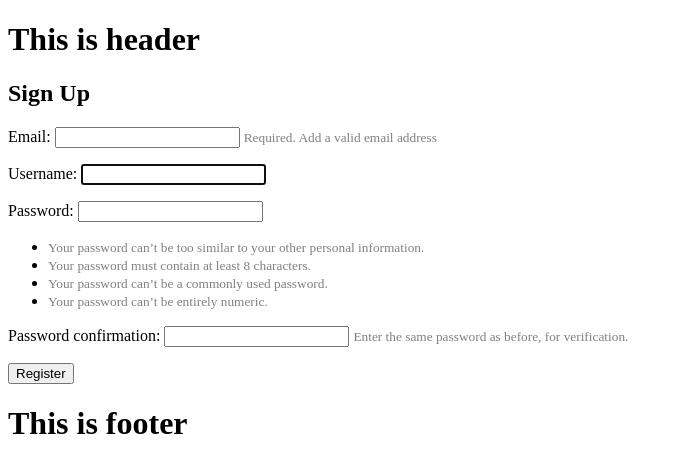
After one commit to s4dman/HarvestGames, a Django app: page /register/ in a window 1280 px wide. The commit adds this page. Shown: the top 473 px of the page, without its empty margins (0-682 px from the left). Run offline with Django 3.2, Linux system fonts and the light colour scheme.

Commit message:
done- user registration

```diff
--- a/src/mysite/urls.py
+++ b/src/mysite/urls.py
@@ -20,8 +20,13 @@ from src.personal.views import (
     details_view
 )
 
+from src.users.views import (
+    registration_view,
+)
+
 urlpatterns = [
     path('admin/', admin.site.urls),
     path('', home_view, name="home"),
-    path('details', details_view, name="details"),
+    path('details/', details_view, name="details"),
+    path('register/', registration_view, name="register"),
 ]
--- a/src/templates/base.html
+++ b/src/templates/base.html
@@ -5,10 +5,12 @@
 		<title>Harvest Games Store</title>
 	</head>
 	<body>
+		<h1>This is header</h1>
+
 		{% block content %}
 		{% endblock content %}
 	</body>
 	<footer>
-		<p>This is Footer</p>
+		<h1>This is footer</h1>
 	</footer>
 </html>
--- /dev/null
+++ b/src/users/forms.py
@@ -0,0 +1,12 @@
+from django import forms
+from django.contrib.auth.forms import UserCreationForm
+
+from users.models import Users
+
+
+class RegistrationForm(UserCreationForm):
+    email = forms.EmailField(max_length=60, help_text='Required. Add a valid email address')
+
+    class Meta:
+        model = Users
+        fields = ("email", "username", "password1", "password2")
--- /dev/null
+++ b/src/users/templates/register.html
@@ -0,0 +1,30 @@
+{% extends 'base.html' %}
+
+
+{% block content %}
+
+<h2>Sign Up</h2>
+
+<form method="post">
+    {% csrf_token %}
+    {% for field in registration_form %}
+    <p>
+        {{field.label_tag}}
+        {{field}}
+
+        {% if field.help_text %}
+        <small style="color: grey;">{{field.help_text}}</small>
+        {% endif %}
+    </p>
+
+    {% for error in field.errors %}
+    <p style="color: red;">{{error}}</p> {% endfor %} </p>
+
+    {% endfor %}
+
+    <button type="submit">Register</button>
+
+</form>
+
+
+{% endblock content %}
--- a/src/users/views.py
+++ b/src/users/views.py
@@ -1,3 +1,22 @@
-from django.shortcuts import render
+from django.shortcuts import render, redirect
+from django.contrib.auth import login, authenticate
+from users.forms import RegistrationForm
 
-# Create your views here.
+
+def registration_view(request):
+    context = {}
+    if request.POST:
+        form = RegistrationForm(request.POST)
+        if form.is_valid():
+            form.save()
+            email = form.cleaned_data.get('email')
+            raw_password = form.cleaned_data.get('password1')
+            account = authenticate(email=email, password=raw_password)
+            login(request, account)
+            return redirect('home')
+        else:
+            context['registration_form'] = form  # Read the errors in form
+    else:  # GET request; Users will see the registration form at first
+        form = RegistrationForm()
+        context['registration_form'] = form
+    return render(request, 'register.html', context)
```
